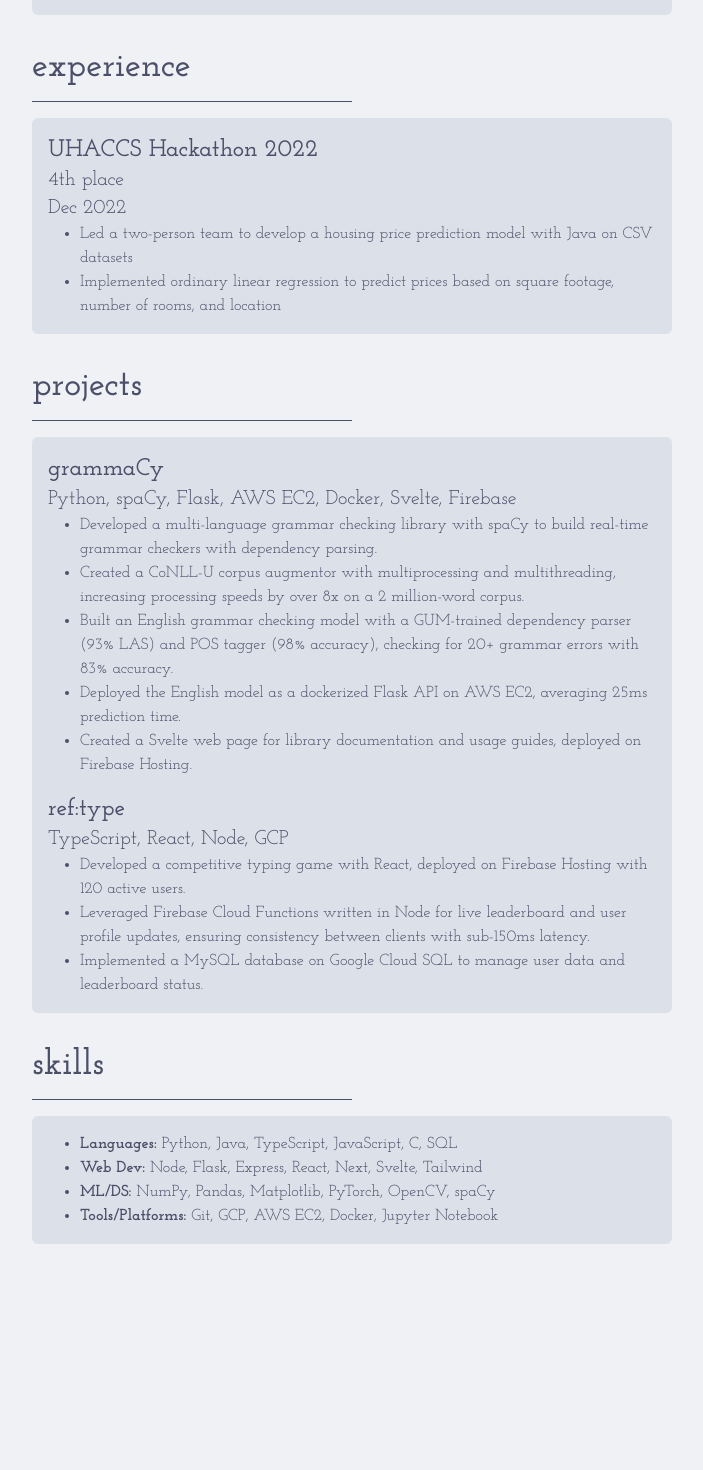
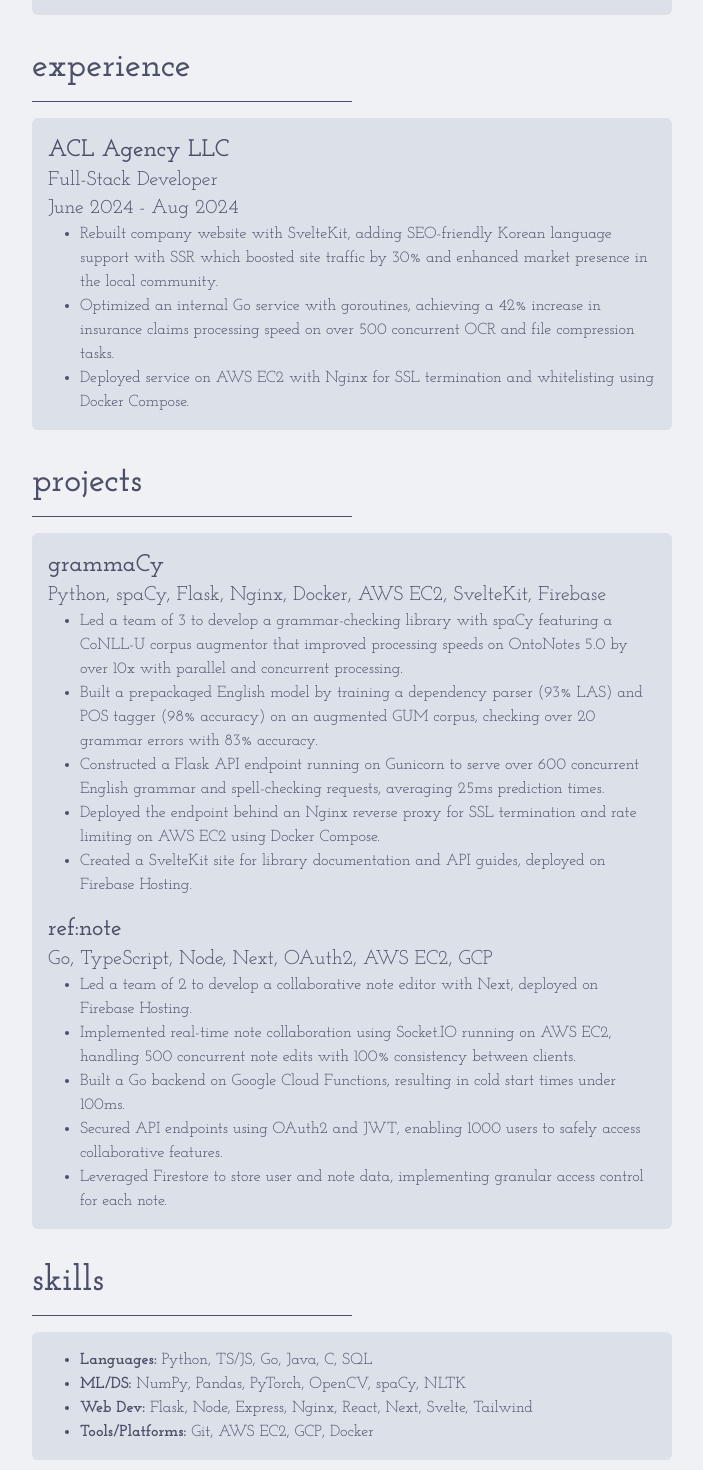
Before and after one commit to skarokin/portfolio-svelte, a SvelteKit app: page /resume in a window 1280 px wide. Shown: the part 440-1910 px from the top of the page, without its empty margins (288-991 px from the left). Before the commit the page ends 1716 px from the top, so only its background shows below. Built offline with nearby package versions, Linux system fonts and the light colour scheme; a web font is replaced by a local one.

Commit message:
update rezzy, update refnote and grammacy card, new pic, change home page bio, change about

```diff
--- a/src/routes/+page.svelte
+++ b/src/routes/+page.svelte
@@ -1,5 +1,5 @@
 <script>
-    import sean from "$lib/assets/sean.png";
+    import sean from "$lib/assets/sean.jpg";
 </script>
 
 <!-- vertical centering only for the home page -->
@@ -20,8 +20,7 @@
     </h3>
 
     <p class="text-md sm:text-xl mb-4 sm:mb-8">
-        Hi! I'm 20 years old and pursuing a bachelor's in computer science. I have experience in
-        ML engineering, full-stack development, and DevOps.
+        Pursuing a Bachelor's in CS. I have experience in ML engineering, full-stack development, and DevOps.
     </p>
 
     <ul class="pl-2 font-semibold text-md sm:text-xl">
--- a/src/routes/about/+page.svelte
+++ b/src/routes/about/+page.svelte
@@ -10,7 +10,7 @@
             Native English and Korean, learning Japanese since 2021.
         </li>
         <li>
-            IGL for a Valorant team. Coach for my high school's Valorant and Overwatch 2 teams.
+            IGL and coach for a Valorant team. Coach my high school's Valorant and Overwatch 2 teams.
         </li>
         <li>
             78th on the Monkeytype 15s global leaderboard.
@@ -23,7 +23,7 @@
     <hr class="border-[var(--text-main)] w-1/2 my-4" />
     <ul class="text-sm sm:text-base list-disc pl-4 sm:pl-8 mb-4 sm:mb-8">
         <li>
-            <span class="font-semibold">Languages:</span> Python, TS/JS, Java, C, SQL
+            <span class="font-semibold">Languages:</span> Python, TS/JS, Go, Java, C, SQL
         </li>
         <li>
             <span class="font-semibold">ML/DS:</span> spaCy, NLTK, NumPy, Pandas, OpenCV, YOLO
@@ -32,10 +32,10 @@
             <span class="font-semibold">Frontend:</span> React, Next, Svelte, SvelteKit, Tailwind
         </li>
         <li>
-            <span class="font-semibold">Backend:</span> Node, Express, Flask
+            <span class="font-semibold">Backend:</span> Node, Express, Flask, Nginx
         </li>
         <li>
-            <span class="font-semibold">Databases:</span> MySQL, SQLite, MongoDB
+            <span class="font-semibold">Databases:</span> MySQL, Firestore
         </li>
         <li>
             <span class="font-semibold">Tools/Platforms:</span> Git, Jupyter, GCP, AWS, Docker
@@ -47,22 +47,19 @@
     <hr class="border-[var(--text-main)] w-1/2 my-4" />
     <ul class="text-sm sm:text-base list-disc pl-4 sm:pl-8 mb-4 sm:mb-8">
         <li>
-            Built with SvelteKit and Tailwind CSS, hosted on Firebase.
-        </li>
-        <li>
-            (Almost) zero JavaScript.
+            Built with SvelteKit and Tailwind CSS, deployed on Firebase Hosting.
         </li>
         <li>
             Color palette inspired by the Catppuccin Latte theme.
         </li>
         <li>
-            Source code available on
-            <a
+            Click
+            [<a
                 href="https://github.com/skarokin/portfolio-svelte"
                 target="_blank"
                 class="hover:underline inline-block"
             >
-                GitHub
-            </a>.
+                me
+            </a>] for the GitHub repo.
         </li>
 </main>
--- a/src/routes/projects/grammaCy/+page.svelte
+++ b/src/routes/projects/grammaCy/+page.svelte
@@ -28,11 +28,12 @@
         Python, spaCy, Flask, Docker, AWS EC2, SvelteKit, Firebase
     </h5>
     <p class="mb-2">
-        This project aims to improve the accuracy of rule-based grammar checking
+        Our proposal for a new method of grammar checking; a hybrid approach that prioritizes speed,
+        explainability, and resource efficiency while maintaining high accuracy.
+        Aims to improve the accuracy of rule-based grammar checking
         by using dependency parsing. NMT-based systems are highly accurate, but are
         slow, require significant development time, and often use resource-intensive transformers.
-        Traditional rule-based systems are extremely fast and lightweight,
-        but are too inaccurate to be used in production.
+        Traditional rule-based systems are fast and lightweight, but often inaccurate.
         We leverage all the benefits of rule-based systems, while improving
         accuracy to a level that is competitive with NMT-based grammar checkers.
     </p>
--- a/src/routes/projects/refnote/+page.svelte
+++ b/src/routes/projects/refnote/+page.svelte
@@ -30,9 +30,8 @@
         Go, TypeScript, Next.js, Node.js, Socket.IO, Firestore, AWS EC2, GCP
     </h5>
     <p class="mb-2">
-        A tool for students to manage notes, schedules, tasks, and grades for all of their classes.
-        Students can share classes to collaborate on notes, tasks, and schedules while maintaining granular permissions and
-        private grades.
+        A tool for students to manage notes for all of their classes.
+        Students can share classes with granular permissions and collaborate on notes in real-time.
     </p>
     <p class="mb-2">
         Developed by <a href="https://github.com/akuwuh" target="_blank">Isaac Nguyen</a> (tbd) and me (tbd).
--- a/src/routes/resume/+page.svelte
+++ b/src/routes/resume/+page.svelte
@@ -4,7 +4,7 @@
     <p class="text-sm sm:text-base mb-4">
         interested? check out the
         <a
-            href="https://docs.google.com/document/d/1Lx08w3H91Z7bkabc3S1iGBtXa9qtNXdhNe58tYcncno/export?format=pdf"
+            href="https://docs.google.com/document/d/1tRDzDHee2Tzo69DIKUbjzBvazWD5S1xeZPv4q8h0x50/export?format=pdf"
             target="_blank"
         >
             pdf version
@@ -31,17 +31,20 @@
     <h1 class="font-semibold text-2xl sm:text-4xl -mb-0.5">experience</h1>
     <hr class="border-[var(--text-main)] w-1/2 my-4" />
     <div class="bg-[var(--card-bg)] p-4 rounded-md mb-8">
-        <h3 class="font-semibold text-xl sm:text-2xl">UHACCS Hackathon 2022</h3>
-        <h5 class="text-lg sm:text-xl">4th place</h5>
-        <h5 class="text-lg sm:text-xl">Dec 2022</h5>
+        <h3 class="font-semibold text-xl sm:text-2xl">ACL Agency LLC</h3>
+        <h5 class="text-lg sm:text-xl">Full-Stack Developer</h5>
+        <h5 class="text-lg sm:text-xl">June 2024 - Aug 2024</h5>
         <ul class="text-sm sm:text-base list-disc pl-4 sm:pl-8">
             <li>
-                Led a two-person team to develop a housing price prediction
-                model with Java on CSV datasets
+                Rebuilt company website with SvelteKit, adding SEO-friendly Korean language support with SSR
+                which boosted site traffic by 30% and enhanced market presence in the local community.
             </li>
             <li>
-                Implemented ordinary linear regression to predict prices based
-                on square footage, number of rooms, and location
+                Optimized an internal Go service with goroutines, achieving a 42% increase in insurance claims
+                processing speed on over 500 concurrent OCR and file compression tasks.
+            </li>
+            <li>
+                Deployed service on AWS EC2 with Nginx for SSL termination and whitelisting using Docker Compose.
             </li>
         </ul>
     </div>
@@ -50,47 +53,46 @@
     <div class="bg-[var(--card-bg)] p-4 rounded-md mb-8">
         <h3 class="font-semibold text-xl sm:text-2xl">grammaCy</h3>
         <h5 class="text-lg sm:text-xl">
-            Python, spaCy, Flask, AWS EC2, Docker, Svelte, Firebase
+            Python, spaCy, Flask, Nginx, Docker, AWS EC2, SvelteKit, Firebase
         </h5>
         <ul class="text-sm sm:text-base list-disc pl-4 sm:pl-8 mb-4">
             <li>
-                Developed a multi-language grammar checking library with spaCy
-                to build real-time grammar checkers with dependency parsing.
+                Led a team of 3 to develop a grammar-checking library with spaCy featuring a CoNLL-U corpus augmentor that
+                improved processing speeds on OntoNotes 5.0 by over 10x with parallel and concurrent processing.
             </li>
             <li>
-                Created a CoNLL-U corpus augmentor with multiprocessing and
-                multithreading, increasing processing speeds by over 8x on a 2
-                million-word corpus.
+                Built a prepackaged English model by training a dependency parser (93% LAS) and POS tagger (98% accuracy)
+                on an augmented GUM corpus, checking over 20 grammar errors with 83% accuracy.
             </li>
             <li>
-                Built an English grammar checking model with a GUM-trained
-                dependency parser (93% LAS) and POS tagger (98% accuracy),
-                checking for 20+ grammar errors with 83% accuracy.
+                Constructed a Flask API endpoint running on Gunicorn to serve over 600
+                concurrent English grammar and spell-checking requests, averaging 25ms prediction times.
             </li>
             <li>
-                Deployed the English model as a dockerized Flask API on AWS EC2,
-                averaging 25ms prediction time.
+                Deployed the endpoint behind an Nginx reverse proxy for SSL termination and rate limiting on AWS EC2 using Docker Compose.
             </li>
             <li>
-                Created a Svelte web page for library documentation and usage
-                guides, deployed on Firebase Hosting.
+                Created a SvelteKit site for library documentation and API guides, deployed on Firebase Hosting.
             </li>
         </ul>
-        <h3 class="font-semibold text-xl sm:text-2xl">ref:type</h3>
-        <h5 class="text-lg sm:text-xl">TypeScript, React, Node, GCP</h5>
+        <h3 class="font-semibold text-xl sm:text-2xl">ref:note</h3>
+        <h5 class="text-lg sm:text-xl">Go, TypeScript, Node, Next, OAuth2, AWS EC2, GCP</h5>
         <ul class="text-sm sm:text-base list-disc pl-4 sm:pl-8">
             <li>
-                Developed a competitive typing game with React, deployed on
-                Firebase Hosting with 120 active users.
+                Led a team of 2 to develop a collaborative note editor with Next, deployed on Firebase Hosting.
             </li>
             <li>
-                Leveraged Firebase Cloud Functions written in Node for live
-                leaderboard and user profile updates, ensuring consistency
-                between clients with sub-150ms latency.
+                Implemented real-time note collaboration using Socket.IO running on AWS EC2, handling 500
+                concurrent note edits with 100% consistency between clients.
             </li>
             <li>
-                Implemented a MySQL database on Google Cloud SQL to manage user
-                data and leaderboard status.
+                Built a Go backend on Google Cloud Functions, resulting in cold start times under 100ms.
+            </li>
+            <li>
+                Secured API endpoints using OAuth2 and JWT, enabling 1000 users to safely access collaborative features.
+            </li>
+            <li>
+                Leveraged Firestore to store user and note data, implementing granular access control for each note.
             </li>
         </ul>
     </div>
@@ -99,20 +101,16 @@
     <div class="bg-[var(--card-bg)] p-4 rounded-md mb-8">
         <ul class="text-sm sm:text-base list-disc pl-4 sm:pl-8">
             <li>
-                <span class="font-bold">Languages:</span> Python, Java, TypeScript,
-                JavaScript, C, SQL
+                <span class="font-bold">Languages:</span> Python, TS/JS, Go, Java, C, SQL
             </li>
             <li>
-                <span class="font-bold">Web Dev:</span> Node, Flask, Express, React,
-                Next, Svelte, Tailwind
+                <span class="font-bold">ML/DS:</span> NumPy, Pandas, PyTorch, OpenCV, spaCy, NLTK
             </li>
             <li>
-                <span class="font-bold">ML/DS:</span> NumPy, Pandas, Matplotlib,
-                PyTorch, OpenCV, spaCy
+                <span class="font-bold">Web Dev:</span> Flask, Node, Express, Nginx, React, Next, Svelte, Tailwind
             </li>
             <li>
-                <span class="font-bold">Tools/Platforms:</span> Git, GCP, AWS
-                EC2, Docker, Jupyter Notebook
+                <span class="font-bold">Tools/Platforms:</span> Git, AWS EC2, GCP, Docker
             </li>
         </ul>
     </div>
```
Also changed, not shown: src/lib/assets/sean.jpg (added), 1 other file (tests, documents, lock files or other folders).
